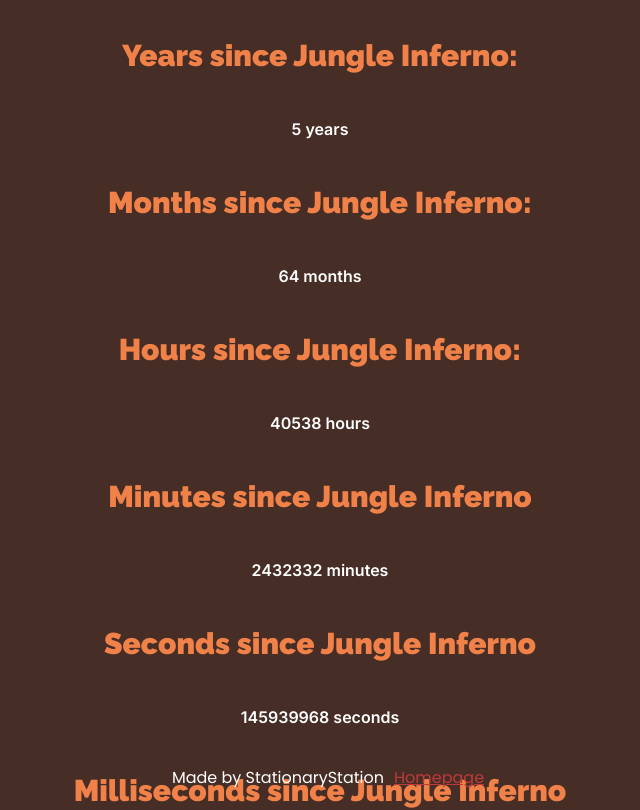
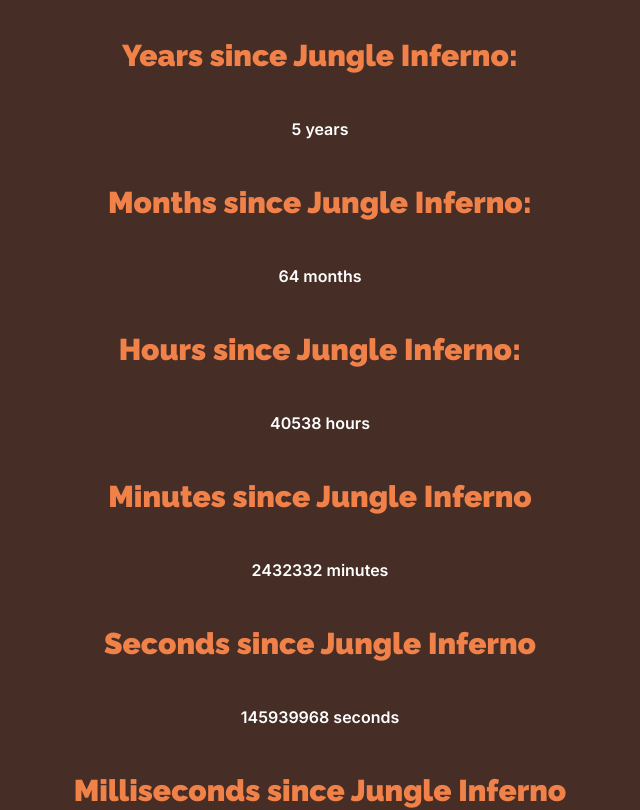
Before and after one commit to stationaryStation/tf2clock, a Next.js app: page / in a window 1280 px wide. Shown: the top 810 px of the page, without its empty margins (320-960 px from the left). Built offline with nearby package versions, Linux system fonts and the light colour scheme.

Commit message:
feat: Add days lmao

```diff
--- a/pages/index.css
+++ b/pages/index.css
@@ -25,7 +25,8 @@
 }
 
 footer {
-    position: absolute;
+    position: relative;
+    margin-top: 2rem;
     bottom: 0;
     width: 100%;
     height: 2.5rem;
```
